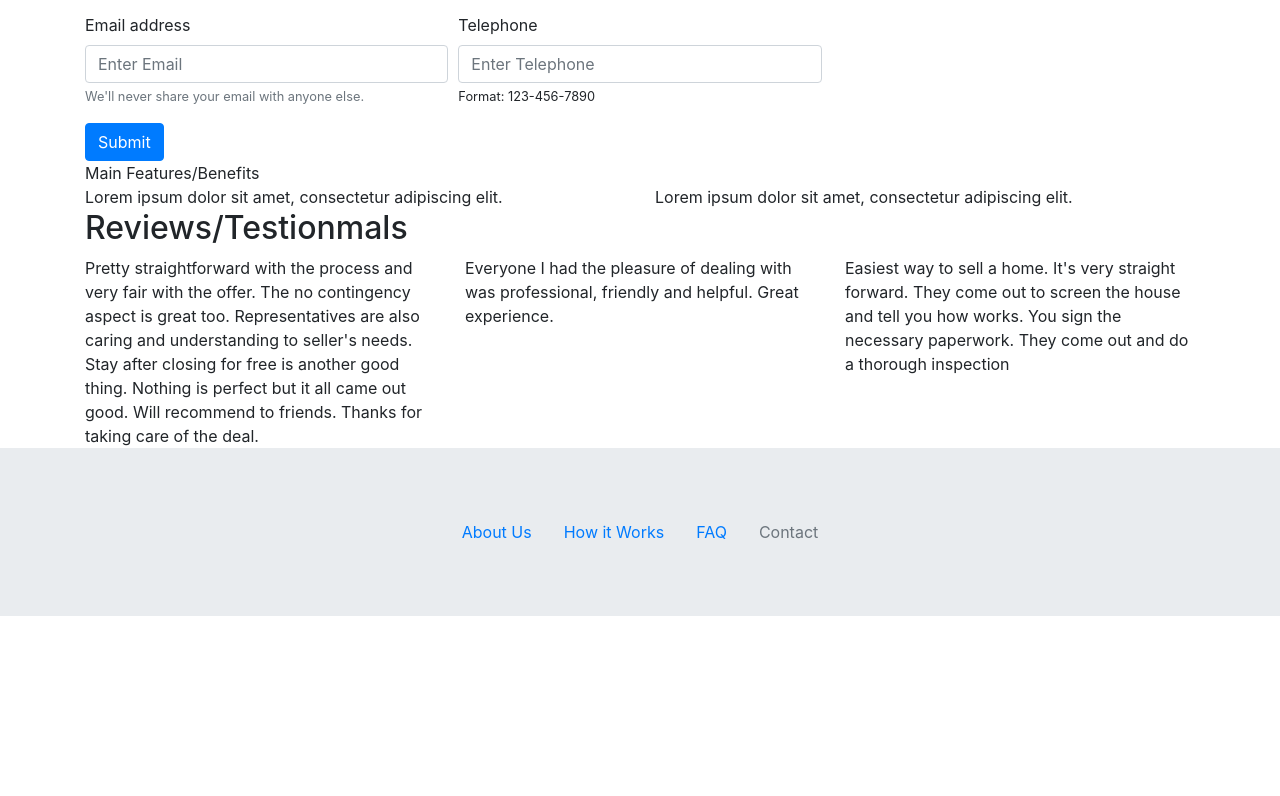
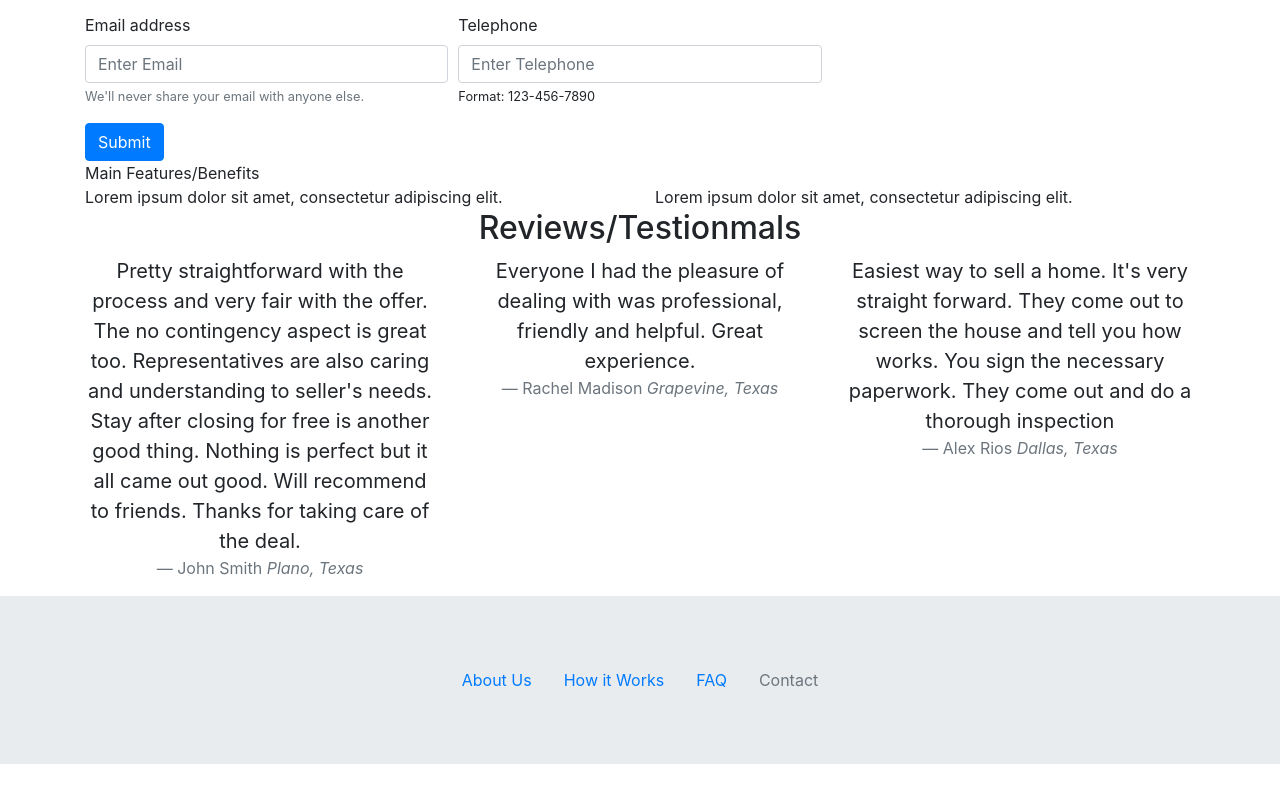
Before and after one commit to jaypowellcs/BuyHomesQuickDFW, a website: page index.html in a window 1280 px wide. Shown: the part 779-1575 px from the top of the page. Before the commit the page ends 1427 px from the top, so only its background shows below. Drawn offline with nearby package versions, Linux system fonts and the light colour scheme.

Commit message:
revised blockquotes

```diff
--- a/index.html
+++ b/index.html
@@ -179,19 +179,28 @@
 
 <div class="container">
   <div class="row">
-      <div class="col">
+    <div class="col text-center">
       <h2>Reviews/Testionmals</h2>
     </div>
   </div>
   <div class="row">
     <div class="col-sm">
-        Pretty straightforward with the process and very fair with the offer. The no contingency aspect is great too. Representatives are also caring and understanding to seller's needs. Stay after closing for free is another good thing. Nothing is perfect but it all came out good. Will recommend to friends. Thanks for taking care of the deal.
+      <blockquote class="blockquote text-center">
+        <p class="mb-0">Pretty straightforward with the process and very fair with the offer. The no contingency aspect is great too. Representatives are also caring and understanding to seller's needs. Stay after closing for free is another good thing. Nothing is perfect but it all came out good. Will recommend to friends. Thanks for taking care of the deal.</p>
+        <footer class="blockquote-footer">John Smith <cite title="city">Plano, Texas</cite></footer>
+      </blockquote>
     </div>
     <div class="col-sm">
-        Everyone I had the pleasure of dealing with was professional, friendly and helpful. Great experience.
+      <blockquote class="blockquote text-center">
+        <p class="mb-0">Everyone I had the pleasure of dealing with was professional, friendly and helpful. Great experience.</p>
+      <footer class="blockquote-footer">Rachel Madison <cite title="city">Grapevine, Texas</cite></footer>
+      </blockquote>
     </div>
     <div class="col-sm">
-        Easiest way to sell a home. It's very straight forward. They come out to screen the house and tell you how works. You sign the necessary paperwork. They come out and do a thorough inspection
+      <blockquote class="blockquote text-center">
+        <p class="mb-0">Easiest way to sell a home. It's very straight forward. They come out to screen the house and tell you how works. You sign the necessary paperwork. They come out and do a thorough inspection</p>
+      <footer class="blockquote-footer">Alex Rios <cite title="city">Dallas, Texas</cite></footer>
+    </blockquote>
     </div>
   </div>
 </div>
```
Lines whose indentation alone changed are shown as unchanged.
